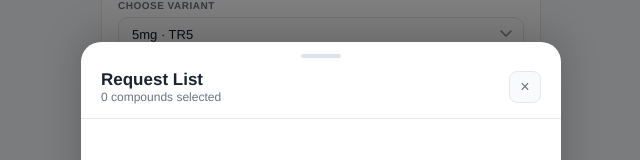
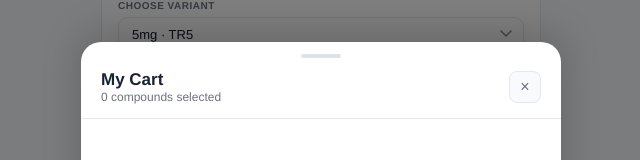
Before and after one commit to ramosjcyber/Pepperspray, a Next.js app: page /catalog in a window 1280 px wide. Both pictures are taken after a click on the button "Cart". Shown: the part 491-651 px from the top of the page, without its empty margins (319-959 px from the left). Built offline with nearby package versions, Linux system fonts and the light colour scheme.

Commit message:
Update catalog.js

```diff
--- a/pages/catalog.js
+++ b/pages/catalog.js
@@ -296,7 +296,7 @@ function CartDrawer({ cart, onClose, onChangeQty, onRemove, onCheckout }) {
           padding: '8px 20px 14px', borderBottom: '1px solid var(--border)',
         }}>
           <div>
-            <p style={{ fontSize: 17, fontWeight: 700, color: 'var(--navy)' }}>Request List</p>
+            <p style={{ fontSize: 17, fontWeight: 700, color: 'var(--navy)' }}>My Cart</p>
             <p style={{ fontSize: 12, color: 'var(--text-muted)' }}>{items.length} compound{items.length !== 1 ? 's' : ''} selected</p>
           </div>
           <button onClick={onClose} style={{
```
